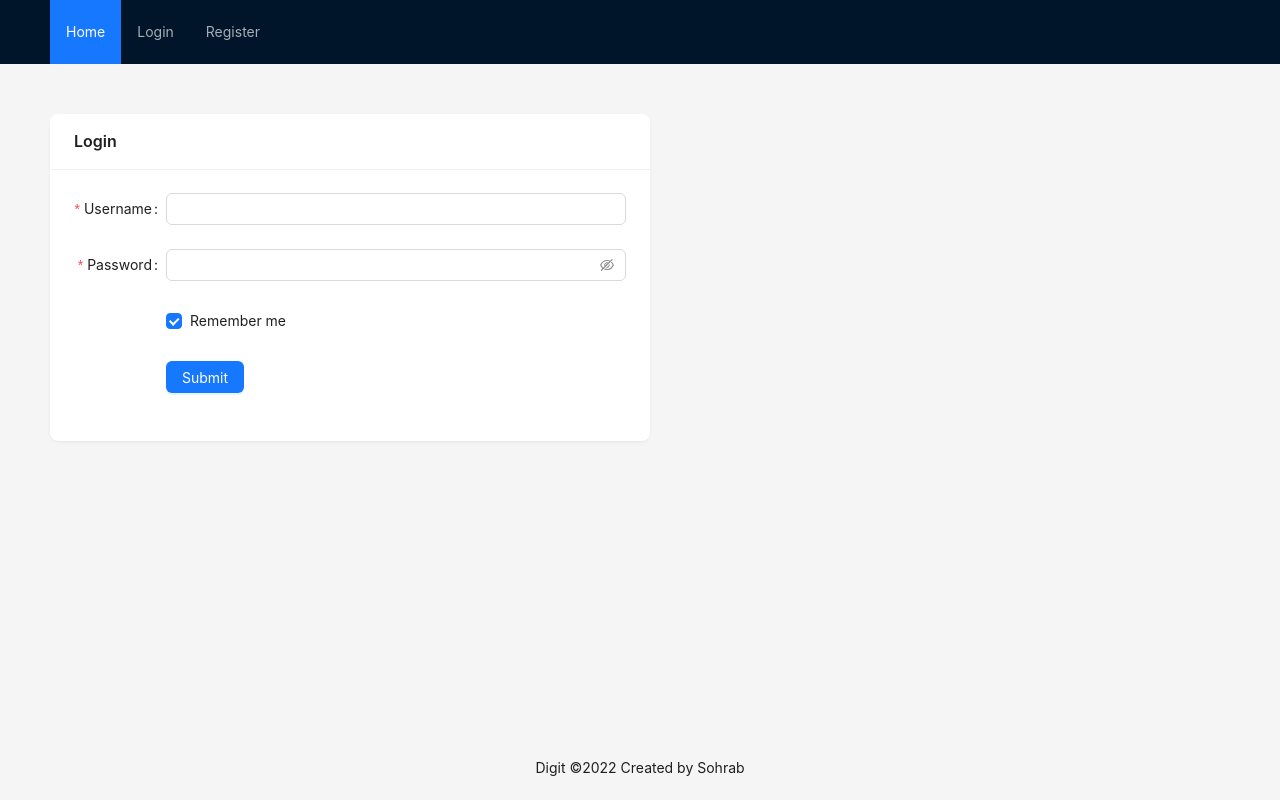
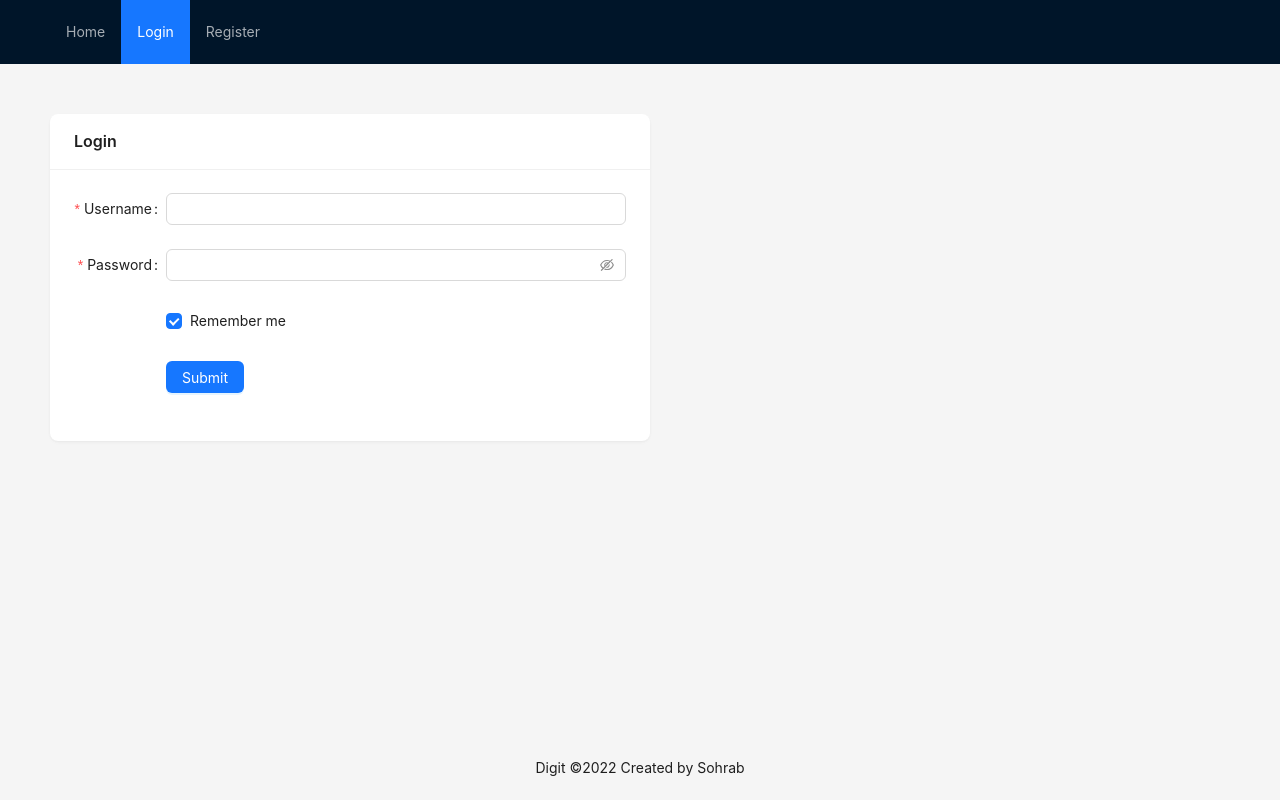
Before and after one commit to sohrab-salehi/digit, a React (Create React App) app: page /login in a window 1280 px wide. Built offline with nearby package versions, Linux system fonts and the light colour scheme.

Commit message:
Bug fix: navbar selected item

```diff
--- a/src/MainLayout/index.tsx
+++ b/src/MainLayout/index.tsx
@@ -5,8 +5,19 @@ import { Layout, Menu } from "antd";
 const { Header, Content, Footer } = Layout;
 
 function MainLayout(): JSX.Element {
-    // const location = useLocation();
-    const selectedNavbarItem = "home";
+    const location = useLocation();
+    const selectedNavbarItem = () => {
+        switch (location.pathname) {
+            case "/":
+                return "home";
+            case "/login":
+                return "login";
+            case "/register":
+                return "register";
+            default:
+                return "home";
+        }
+    };
 
     return (
         <Layout style={{ minHeight: "100vh" }}>
@@ -14,7 +25,7 @@ function MainLayout(): JSX.Element {
                 <Menu
                     theme="dark"
                     mode="horizontal"
-                    selectedKeys={[selectedNavbarItem]}
+                    selectedKeys={[selectedNavbarItem()]}
                     items={[
                         {
                             key: "home",
```
